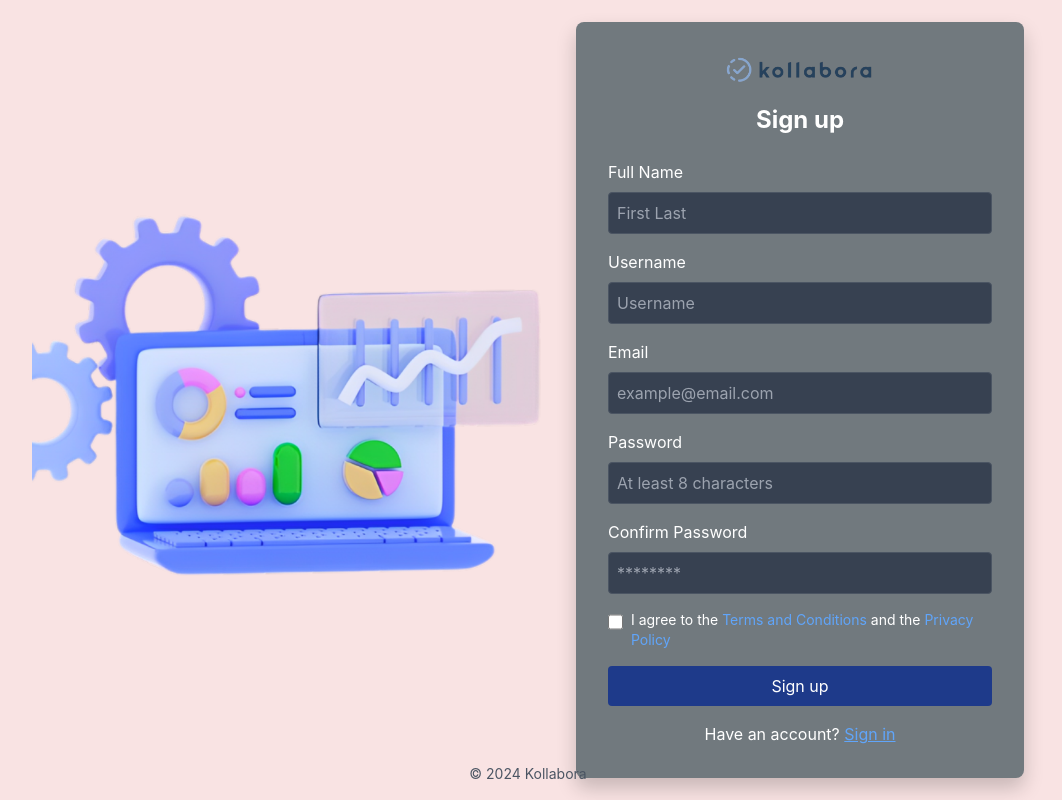
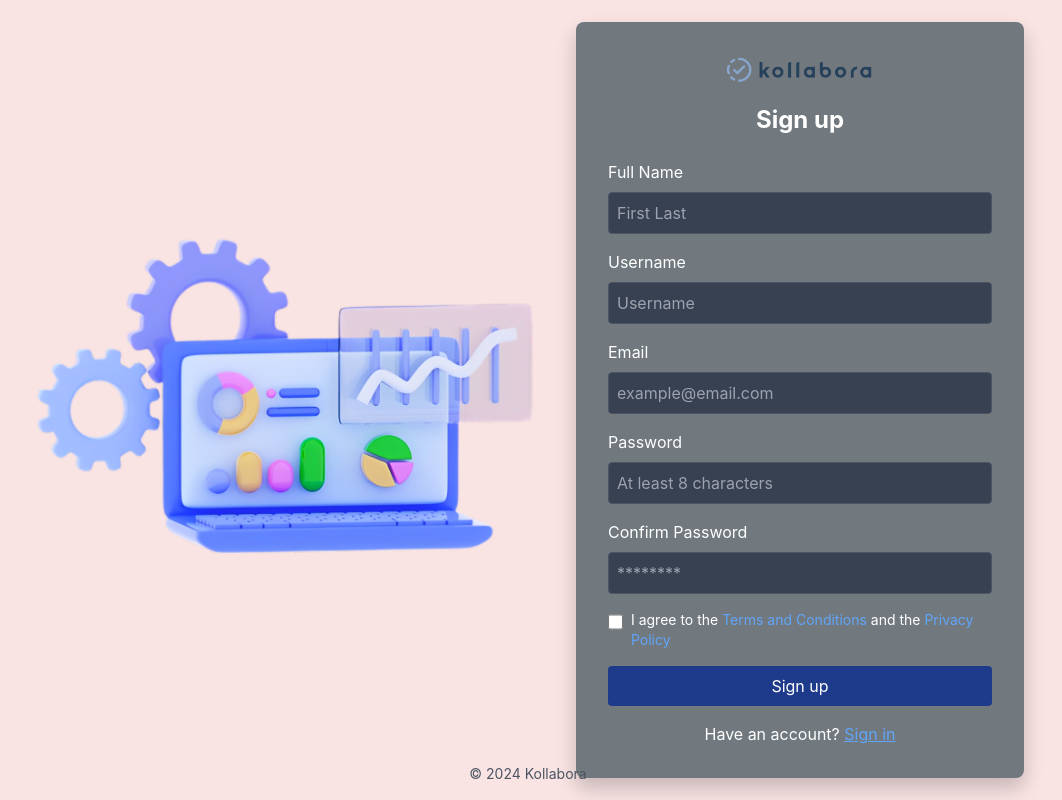
Before and after one commit to RomuCrafts/KollaboraWST3G5, a React (Create React App) app in the folder frontend/: page /Signup in a window 1280 px wide. Shown: the whole page, without its empty margins (112-1174 px from the left). Built offline with nearby package versions, Linux system fonts and the light colour scheme.

Commit message:
signupLogo

```diff
--- a/frontend/src/pages/Signup.js
+++ b/frontend/src/pages/Signup.js
@@ -1,7 +1,7 @@
 import React from "react";
 import { useNavigate } from "react-router-dom";
 import logo from "../assets/logo.png";
-import signup from "../assets/signup.png";
+import signuplogo from "../assets/signuplogo.png";
 
 const SignUp = () => {
     const navigate = useNavigate(); // Hook to handle navigation
@@ -15,7 +15,7 @@ const SignUp = () => {
                 {/* Left Section: Image */}
                 <div className="flex-shrink-0 md:mr-8">
                     <img
-                        src={signup}
+                        src={signuplogo}
                         alt="3D Illustration of Laptop with Charts"
                         className="max-w-lg w-full"
                         style={{ width: "1128px", height: "auto" }}
```
Also changed, not shown: frontend/src/assets/signup.png (deleted), frontend/src/assets/signuplogo.png (added).
